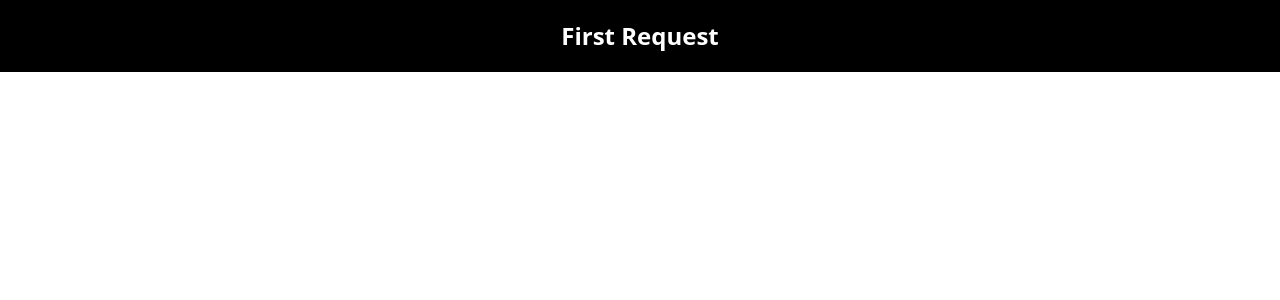
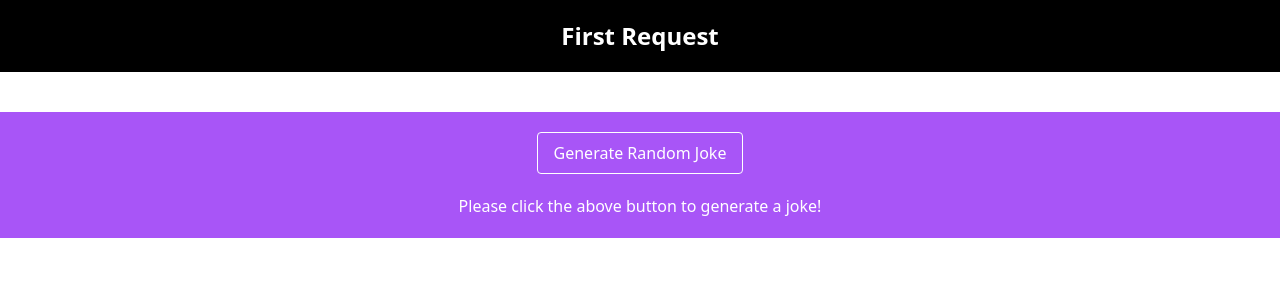
Before and after one commit to HemantDutta/Axios-In-Depth, a React (Create React App) app in the folder app/: page / in a window 1280 px wide. Shown: the top 300 px of the page. Built offline with nearby package versions, Linux system fonts and the light colour scheme; no server answers.

Commit message:
Setting Headers

```diff
--- a/app/src/App.js
+++ b/app/src/App.js
@@ -1,9 +1,11 @@
 import FirstRequest from "./components/1-first-request";
+import Headers from "./components/2-headers";
 
 function App() {
   return (
     <>
       <FirstRequest />
+      <Headers />
     </>
   )
 }
--- a/app/src/components/2-headers.js
+++ b/app/src/components/2-headers.js
@@ -2,21 +2,30 @@ import { useState } from 'react';
 import axios from 'axios';
 
 const url = 'https://icanhazdadjoke.com/';
-// Accept : 'application/json'
 
 const Headers = () => {
-  const [joke, setJoke] = useState('random dad joke');
+  const [joke, setJoke] = useState("Please click the above button to generate a joke!");
 
   const fetchDadJoke = async () => {
-    console.log('fetch dad joke');
+    try {
+      const response = await axios(url, {
+        headers: {
+          Accept: "application/json",
+        },
+      });
+      setJoke(response.data.joke);
+    }
+    catch (error) {
+      console.log(error.response);
+    }
   };
 
   return (
-    <section className='section text-center'>
-      <button className='btn' onClick={fetchDadJoke}>
-        random joke
+    <section className="text-center my-10 bg-purple-500 text-white p-5">
+      <button className="py-2 px-4 rounded border-white border hover:bg-purple-300 hover:text-black" onClick={fetchDadJoke}>
+        Generate Random Joke
       </button>
-      <p className='dad-joke'>{joke}</p>
+      <p className="mt-5">{joke}</p>
     </section>
   );
 };
```
